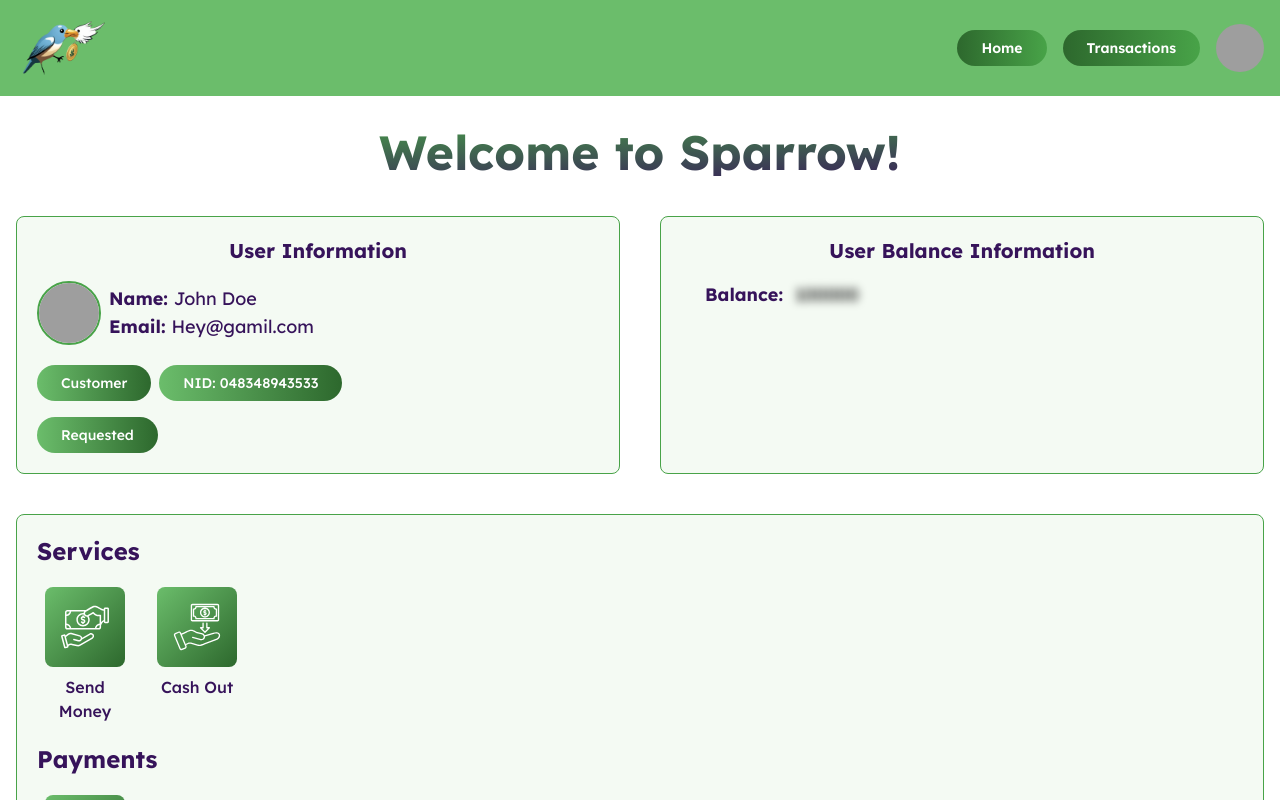
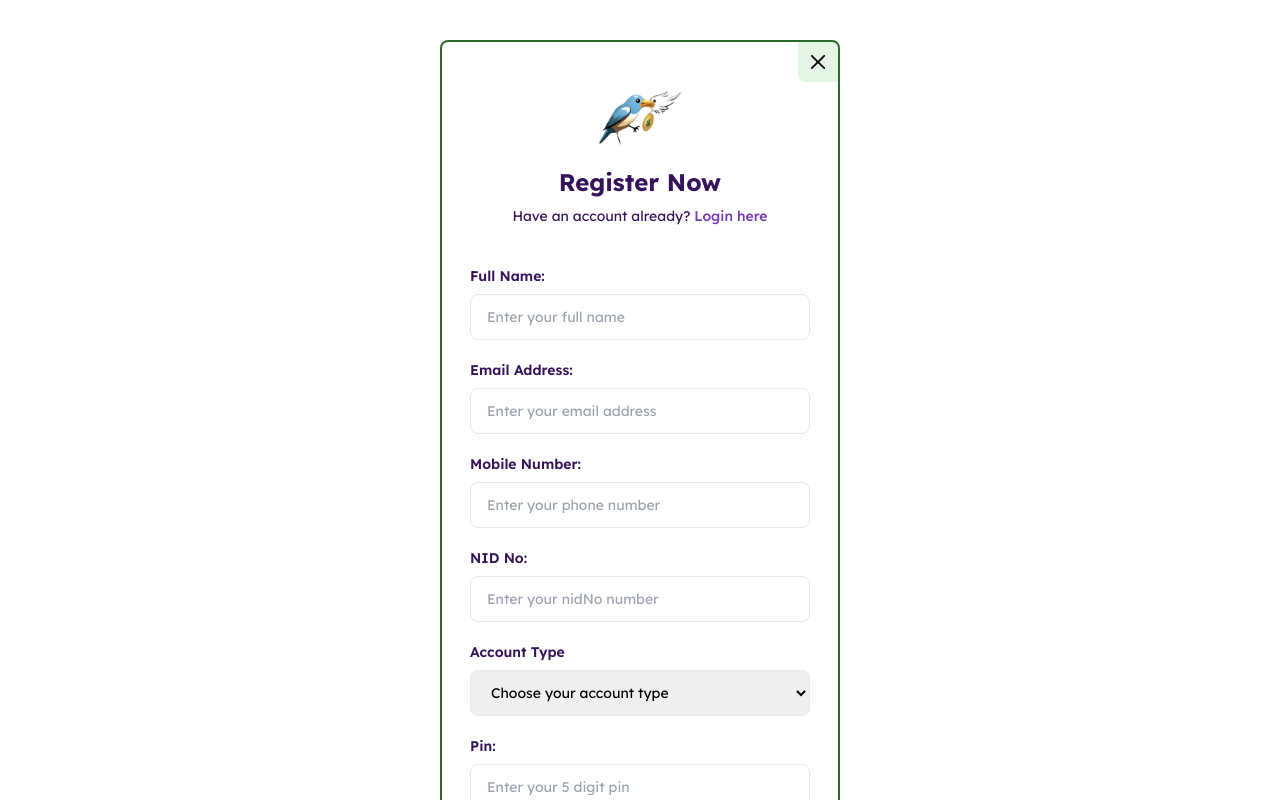
Before and after one commit to tushar-454/sparrow, a React (Vite) app: page /register in a window 1280 px wide. Before the commit this address led to /. Shown: the top 800 px of the page. Built offline with nearby package versions, Linux system fonts and the light colour scheme; grey boxes are pictures that could not be loaded; some icons are missing.

Commit message:
Update pin input placeholder and other issue fix according with requirement and user image fallback

```diff
--- a/src/Components/Home/ServicesModal.jsx
+++ b/src/Components/Home/ServicesModal.jsx
@@ -57,7 +57,7 @@ const ServicesModal = ({ service, setSelectedService }) => {
           type={'password'}
           name={'pin'}
           id={'pin'}
-          placeholder={'Enter your 4 digit pin'}
+          placeholder={'Enter your 5 digit pin'}
           register={{ ...register('pin', { required: true }) }}
           error={errors.pin && errors.pin.message}
         />
--- a/src/Components/header/UserInfo.jsx
+++ b/src/Components/header/UserInfo.jsx
@@ -1,9 +1,13 @@
+import useAuth from '../../Hook/useAuth';
+
 const UserInfo = () => {
+  const user = useAuth();
   return (
     <div>
       <div className='h-12 w-12'>
         <img
           src={
+            user?.image ??
             'https://img001.prntscr.com/file/img001/tVyVFqSNTaWsJphP1ef31A.png'
           }
           alt='user image'
--- a/src/Context/AuthProvider.jsx
+++ b/src/Context/AuthProvider.jsx
@@ -2,12 +2,12 @@ import PropType from 'prop-types';
 import { createContext } from 'react';
 export const AuthContext = createContext(null);
 const AuthProvider = ({ children }) => {
-  // const userInfo = null;
-  const userInfo = {
-    name: 'John Doe',
-    email: 'Hey@gamil.com',
-    accountType: 'Customer',
-  };
+  const userInfo = null;
+  // const userInfo = {
+  //   name: 'John Doe',
+  //   email: 'Hey@gamil.com',
+  //   accountType: 'Customer',
+  // };
   return (
     <AuthContext.Provider value={userInfo}>{children}</AuthContext.Provider>
   );
--- a/src/Page/Login.jsx
+++ b/src/Page/Login.jsx
@@ -61,7 +61,7 @@ const Login = () => {
                 type='password'
                 id={'pin'}
                 name='pin'
-                placeholder={'Enter your 4 digit pin'}
+                placeholder={'Enter your 5 digit pin'}
                 isGroup={true}
                 register={{
                   ...register('pin', { required: true }),
--- a/src/Page/Register.jsx
+++ b/src/Page/Register.jsx
@@ -77,6 +77,15 @@ const Register = () => {
                 register={{ ...register('phone', { required: true }) }}
                 error={errors.phone && errors.phone.message}
               />
+              <Input
+                displayName='NID No:'
+                type='number'
+                id={'nidNo'}
+                name='nidNo'
+                placeholder={'Enter your nidNo number'}
+                register={{ ...register('nidNo', { required: true }) }}
+                error={errors.nidNo && errors.nidNo.message}
+              />
               <Select
                 label={'Account Type'}
                 id={'accountType'}
@@ -92,7 +101,7 @@ const Register = () => {
                 type='password'
                 id={'pin'}
                 name='pin'
-                placeholder={'Enter your 4 digit pin'}
+                placeholder={'Enter your 5 digit pin'}
                 register={{
                   ...register('pin', { required: true }),
                 }}
--- a/src/Utils/Error.js
+++ b/src/Utils/Error.js
@@ -26,10 +26,10 @@ const loginError = (values) => {
       type: 'required',
       message: 'Pin is required',
     };
-  } else if (!/^\d{4}$/.test(values.pin)) {
+  } else if (!/^\d{5}$/.test(values.pin)) {
     errors.pin = {
       type: 'invalid',
-      message: 'Pin must be 4 digit',
+      message: 'Pin must be 5 digit',
     };
   }
   return { errors, values };
@@ -83,6 +83,18 @@ const registerError = (values) => {
       message: 'Phone is invalid',
     };
   }
+  // nid validation
+  if (!values.nidNo) {
+    errors.nidNo = {
+      type: 'required',
+      message: 'NID is required',
+    };
+  } else if (values.nidNo.length !== 10 && values.nidNo.length !== 13) {
+    errors.nidNo = {
+      type: 'invalid',
+      message: 'NID must be 10 or 13 digit',
+    };
+  }
   // account type validation
   if (!values.accountType) {
     errors.accountType = {
@@ -96,10 +108,10 @@ const registerError = (values) => {
       type: 'required',
       message: 'Pin is required',
     };
-  } else if (!/^\d{4}$/.test(values.pin)) {
+  } else if (!/^\d{5}$/.test(values.pin)) {
     errors.pin = {
       type: 'invalid',
-      message: 'Pin must be 4 digit',
+      message: 'Pin must be 5 digit',
     };
   }
   // confirm pin validation
@@ -150,10 +162,10 @@ const servicesError = (values) => {
       type: 'required',
       message: 'Amount is required',
     };
-  } else if (values.amount < 20) {
+  } else if (values.amount < 50) {
     errors.amount = {
       type: 'invalid',
-      message: 'Amount must be at least 20 taka',
+      message: 'Amount must be at least 50 taka',
     };
   }
   // receiver phone validation
@@ -179,10 +191,10 @@ const servicesError = (values) => {
       type: 'required',
       message: 'Pin is required',
     };
-  } else if (!/^\d{4}$/.test(values.pin)) {
+  } else if (!/^\d{5}$/.test(values.pin)) {
     errors.pin = {
       type: 'invalid',
-      message: 'Pin must be 4 digit',
+      message: 'Pin must be 5 digit',
     };
   }
   return { errors, values };
```
